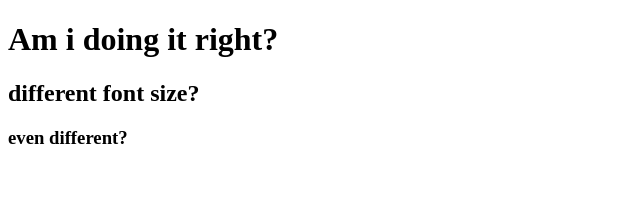
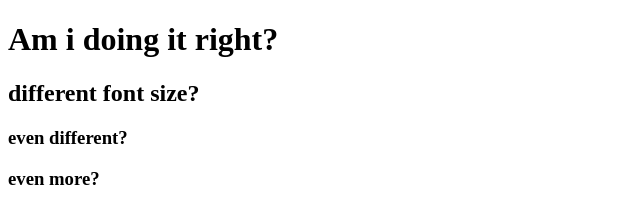
Before and after one commit to oman2006/oman2006.github.io, a plain HTML site: page index.html in a window 1280 px wide. Shown: the whole page, without its empty margins (0-640 px from the left). Drawn offline with Linux system fonts and the light colour scheme.

Commit message:
Update index.html

```diff
--- a/index.html
+++ b/index.html
@@ -8,6 +8,7 @@
 <h1>Am i doing it right? </h1>
   <h2>different font size?</h2>
   <h3>even different?<h3>
+    <h10>even more?<h10>
 
 </body>
 </html>
```
